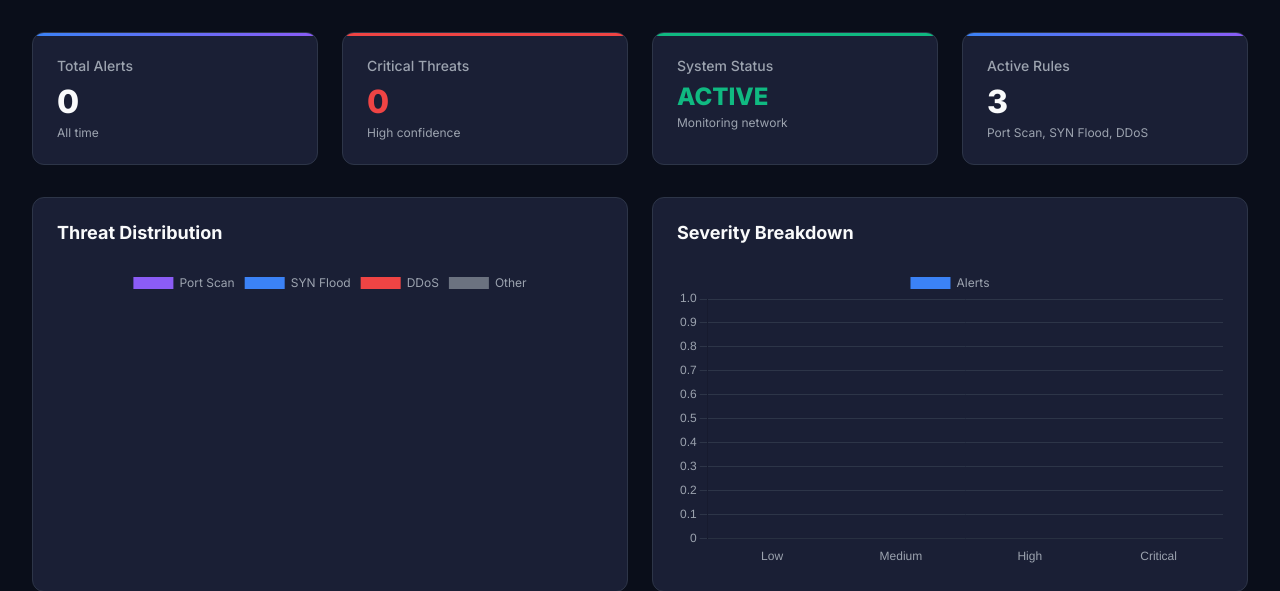
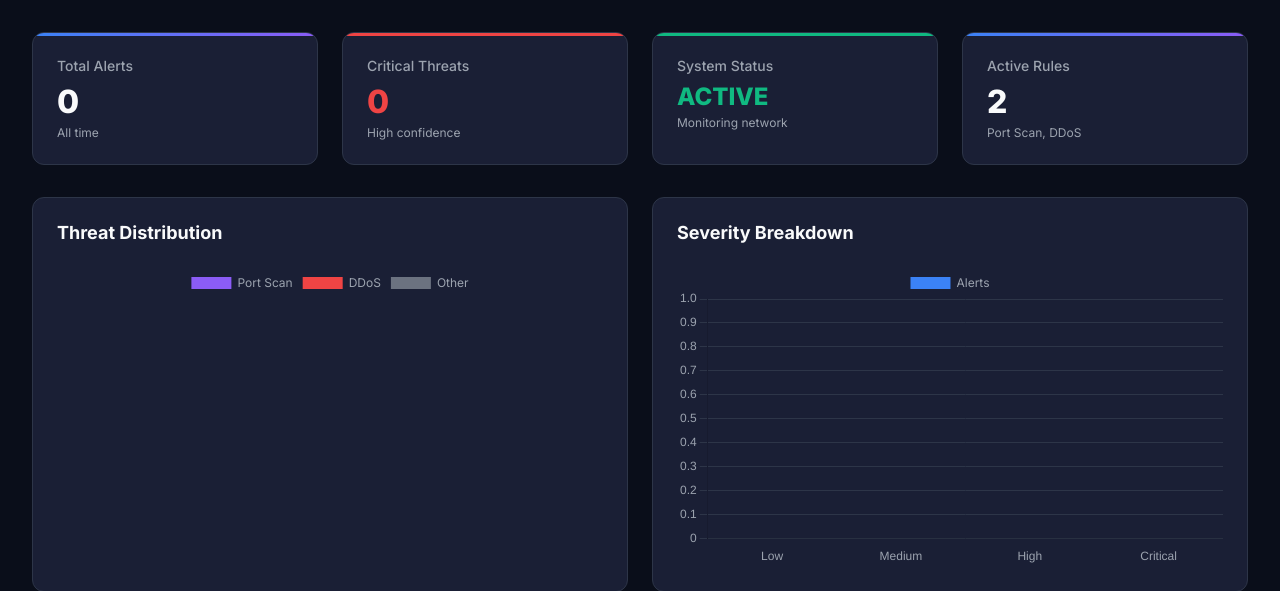
Before and after one commit to dhia-03/pythin_project, a Flask app: page / in a window 1280 px wide. Shown: the part 83-674 px from the top of the page. Run offline with Flask 3, Linux system fonts and the light colour scheme; a user stored in the database is signed in; data that the repository does not hold is empty; some libraries are stand-ins or nearby versions.

Commit message:
Simplify IDS detection display: Hide redundant SYN flood alerts in frontend
- Updated dashboard to show only 2 main attack types: Port Scan and DDoS
- Removed SYN Flood from UI filters and charts (redundant with DDoS)
- Backend detection rules remain intact for both SYN flood and DDoS
- Cleaner UX with simplified threat categorization

```diff
--- a/templates/index.html
+++ b/templates/index.html
@@ -591,8 +591,8 @@
             </div>
             <div class="stat-card">
                 <div class="stat-label">Active Rules</div>
-                <div class="stat-value">3</div>
-                <div class="stat-change">Port Scan, SYN Flood, DDoS</div>
+                <div class="stat-value">2</div>
+                <div class="stat-change">Port Scan, DDoS</div>
             </div>
         </div>
 
@@ -623,7 +623,6 @@
             <select id="filter-type" style="width: 150px;">
                 <option value="all">All Types</option>
                 <option value="port_scan">Port Scan</option>
-                <option value="syn_flood">SYN Flood</option>
                 <option value="ddos">DDoS</option>
             </select>
             <button class="btn btn-primary" onclick="applyFilters()">Apply</button>
@@ -686,10 +685,10 @@
         const threatChart = new Chart(threatCtx, {
             type: 'doughnut',
             data: {
-                labels: ['Port Scan', 'SYN Flood', 'DDoS', 'Other'],
+                labels: ['Port Scan', 'DDoS', 'Other'],
                 datasets: [{
-                    data: [0, 0, 0, 0],
-                    backgroundColor: ['#8b5cf6', '#3b82f6', '#ef4444', '#6b7280'],
+                    data: [0, 0, 0],
+                    backgroundColor: ['#8b5cf6', '#ef4444', '#6b7280'],
                     borderWidth: 0
                 }]
             },
@@ -749,19 +748,19 @@
             const critical = allAlerts.filter(a => a.confidence > 0.8).length;
             document.getElementById('high-risk-count').innerText = critical;
 
-            // Update threat distribution
-            const counts = { port_scan: 0, syn_flood: 0, ddos: 0, other: 0 };
+            // Update threat distribution (exclude syn_flood)
+            const counts = { port_scan: 0, ddos: 0, other: 0 };
             allAlerts.forEach(a => {
                 const type = a.rule || a.threat_type;
+                // Skip syn_flood - it's a subset of DDoS
+                if (type === 'syn_flood') return;
                 if (type === 'port_scan') counts.port_scan++;
-                else if (type === 'syn_flood') counts.syn_flood++;
                 else if (type === 'ddos') counts.ddos++;
                 else counts.other++;
             });
 
             threatChart.data.datasets[0].data = [
                 counts.port_scan,
-                counts.syn_flood,
                 counts.ddos,
                 counts.other
             ];
@@ -793,6 +792,10 @@
             const filterType = document.getElementById('filter-type').value;
 
             const filtered = allAlerts.filter(a => {
+                // Filter out syn_flood alerts (they're redundant with DDoS)
+                const type = a.rule || a.threat_type;
+                if (type === 'syn_flood') return false;
+
                 if (filterIP && !a.source_ip.includes(filterIP)) return false;
                 if (filterType !== 'all' && (a.rule !== filterType && a.threat_type !== filterType)) return false;
                 return true;
```
